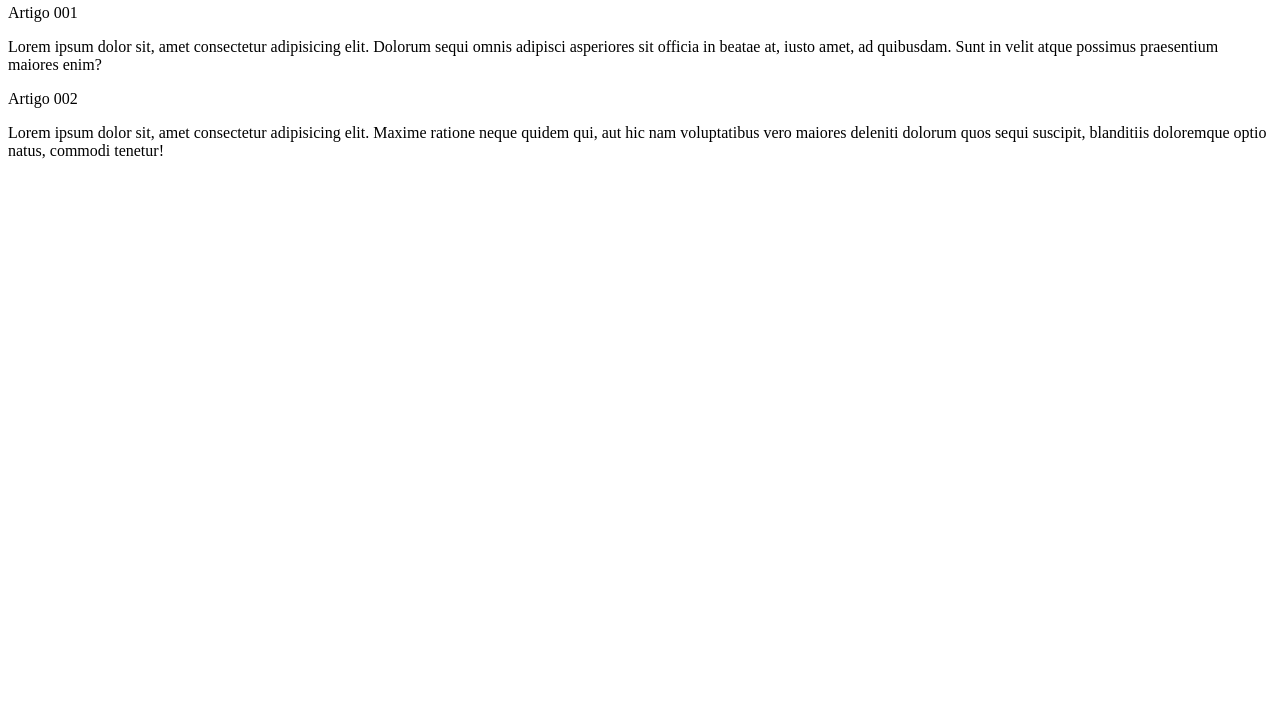
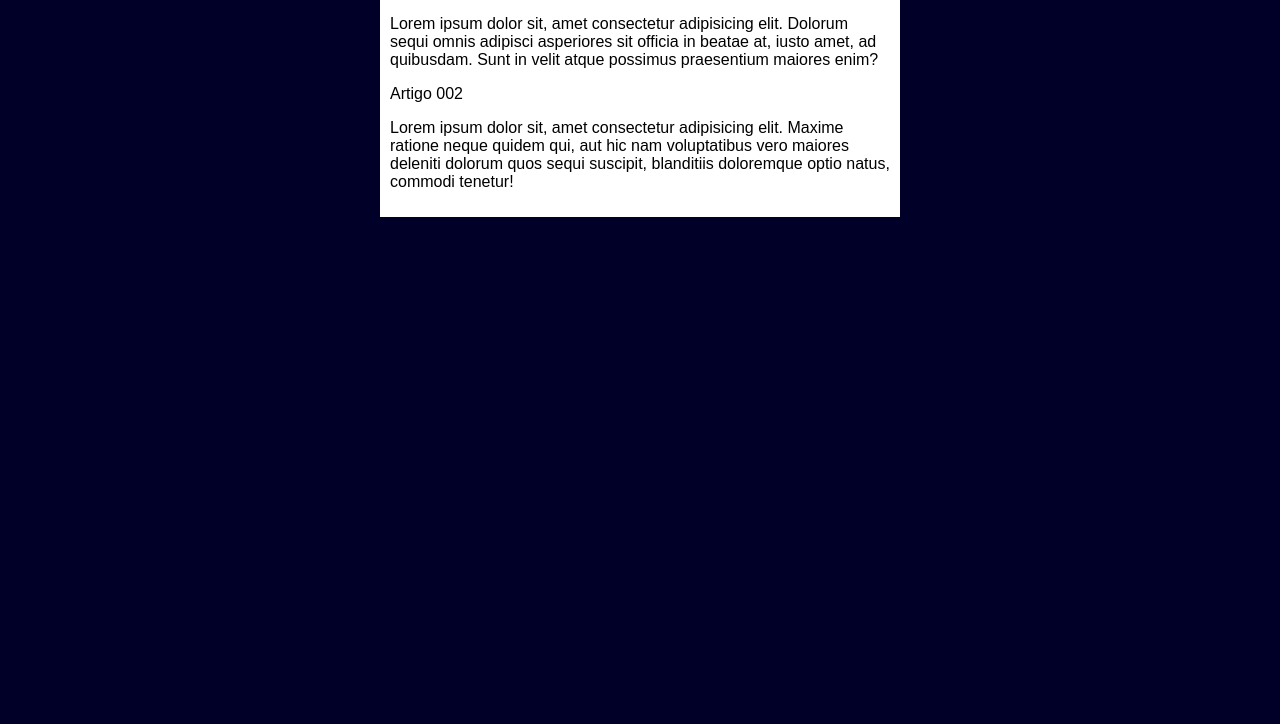
Before and after one commit to Criptideo/projeto-site, a plain HTML site: page index.html in a window 1280 px wide. Shown: the part 76-800 px from the top of the page. Drawn offline with Linux system fonts and the light colour scheme.

Commit message:
comitanod no design
início do design

```diff
--- /dev/null
+++ b/estilo/style.css
@@ -0,0 +1,17 @@
+* {
+    font-family: Arial, Helvetica, sans-serif;
+    font-size: 16px;
+
+}
+
+body {
+    background-color: rgb(0, 0, 41);
+}
+
+main {
+    background-color: white;
+    width: 500px;
+    margin: auto;
+    padding: 10px;
+    box-shadow: 3px 3px 5px rgba(0, 0, 0,;
+}
--- a/index.html
+++ b/index.html
@@ -4,6 +4,7 @@
     <meta charset="UTF-8">
     <meta name="viewport" content="width=device-width, initial-scale=1.0">
     <title>Título</title>
+    <link rel="stylesheet" href="estilo/style.css">
 </head>
 <body>
     <main>
```
